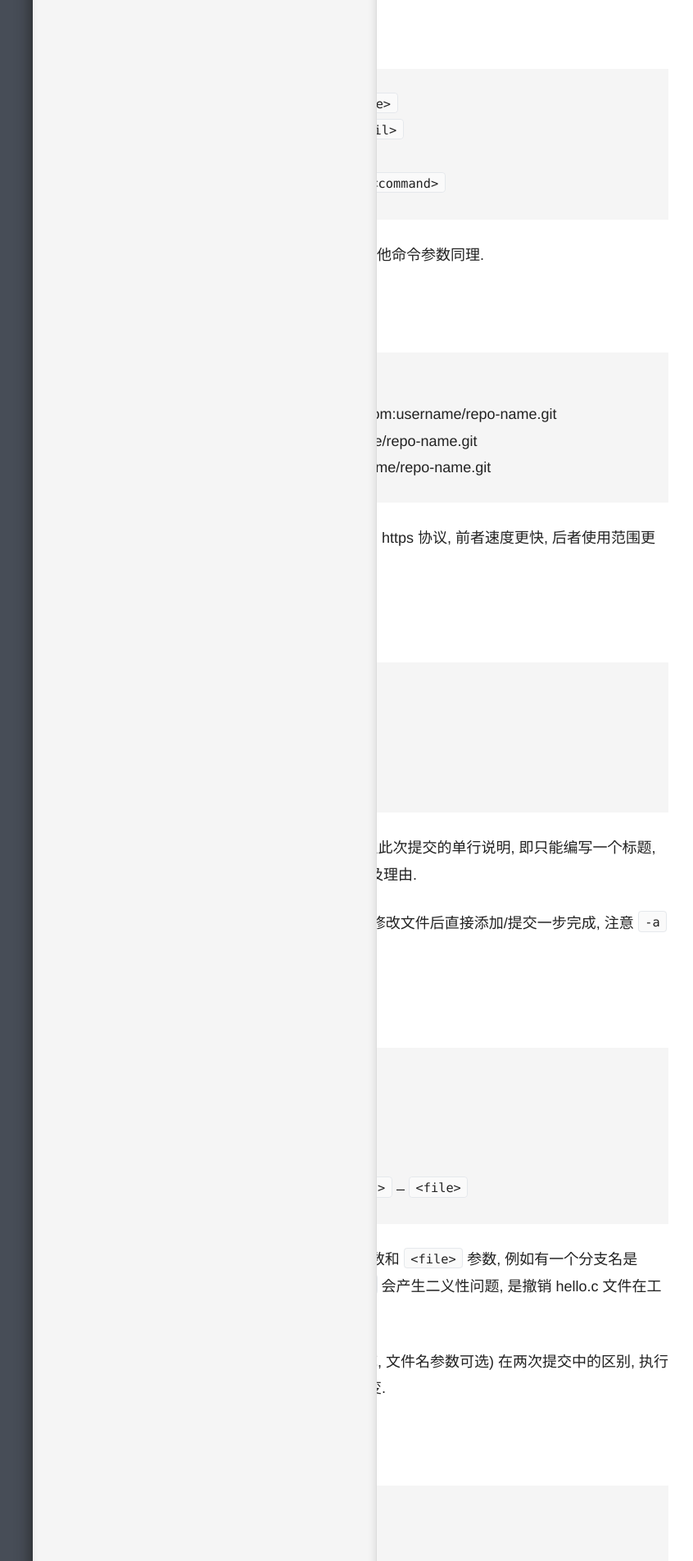
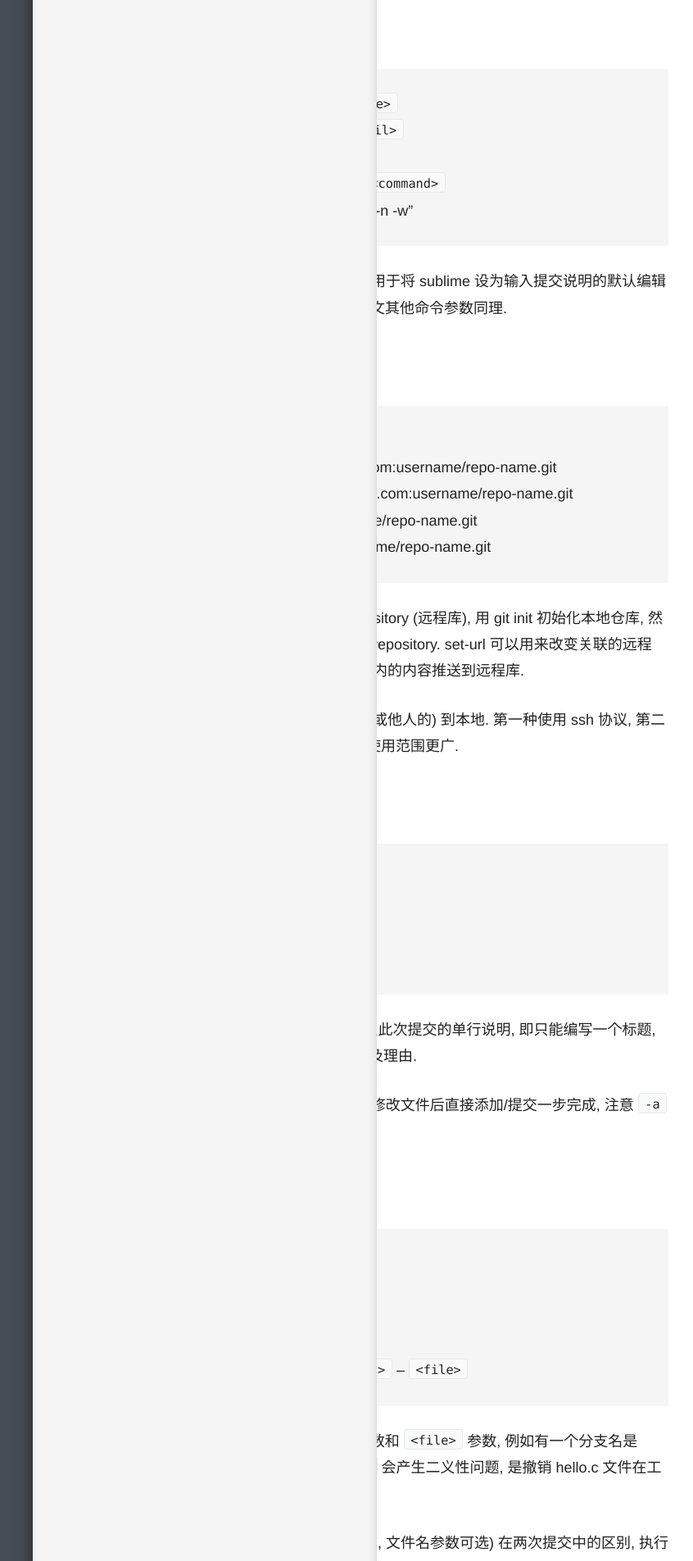
Before and after one commit to watercosmos/watercosmos.github.io, a Jekyll site: the page built from _posts/2015-01-16-git-note.md, in a window 1280 px wide. Shown: the part 371-2275 px from the top of the page at 82% size, without its empty margins (160-1006 px from the left). Built offline with Jekyll 4.4.1, drawn with Linux system fonts in a browser that asks for light colours; some of the changed text lies outside the part shown.

Commit message:
edit post
add some content in git note.

```diff
--- a/_posts/2015-01-16-git-note.md
+++ b/_posts/2015-01-16-git-note.md
@@ -19,8 +19,9 @@ title: Git 笔记
 -   git config --global user.email `<email>`
 -   git config --global color.ui true
 -   git config --global alias.`<name>` `<command>`
+-   git config --global core.editor "subl -n -w"
 
-包含空格的参数需要用引号括起, 后文其他命令参数同理.
+第四条用于配置 git 命令别名. 最后一条用于将 sublime 设为输入提交说明的默认编辑器. 包含空格的参数需要用引号括起, 后文其他命令参数同理.
 
 
 获取仓库
@@ -28,10 +29,13 @@ title: Git 笔记
 
 -   git init
 -   git remote add origin git@github.com:username/repo-name.git
+-   git remote set-url origin git@github.com:username/repo-name.git
 -   git clone git@github.com:username/repo-name.git
 -   git clone https://github.com/username/repo-name.git
 
-第一种 clone 使用 ssh 协议, 第二种使用 https 协议, 前者速度更快, 后者使用范围更广.
+创建新仓库, 先在 Github 创建新的 repository (远程库), 用 git init 初始化本地仓库, 然后调用第二条命令将其关联到刚创建的 repository. set-url 可以用来改变关联的远程库. 关联以后使用 push 命令将本地仓库内的内容推送到远程库.
+
+clone 命令用于下载已有的仓库 (自己的或他人的) 到本地. 第一种使用 ssh 协议, 第二种使用 https 协议, 前者速度更快, 后者使用范围更广.
 
 
 提交
@@ -114,7 +118,9 @@ title: Git 笔记
 
 -   git push (-u) origin `<local-branch-name>`
 
-第一次推送时使用 `-u` 参数将本地分支与远程库分支链接起来.
+第一次推送时使用 `-u` 参数将本地分支与远程库分支关联起来, 此后 push 不再需要指定分支.
+
+若出现 fatal: The remote end hung up unexpectedly 错误提示, 通常可用 git config http.postBuffer 524288000 命令加大缓存解决. 另外建议使用 ssh 协议连接远程库, fuck gfw.
 
 
 抓取
```
Also changed, not shown: other parts of _posts/2015-01-16-git-note.md (+0 -3 lines).
